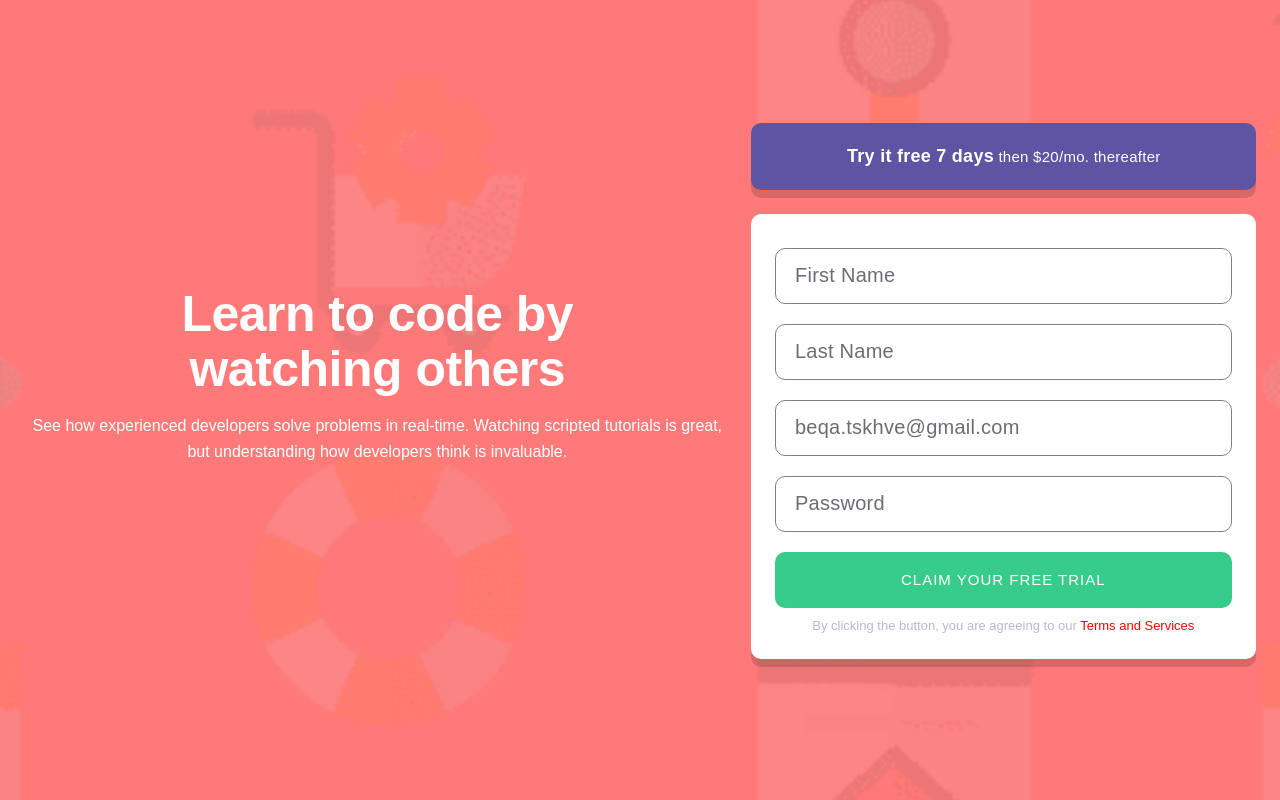
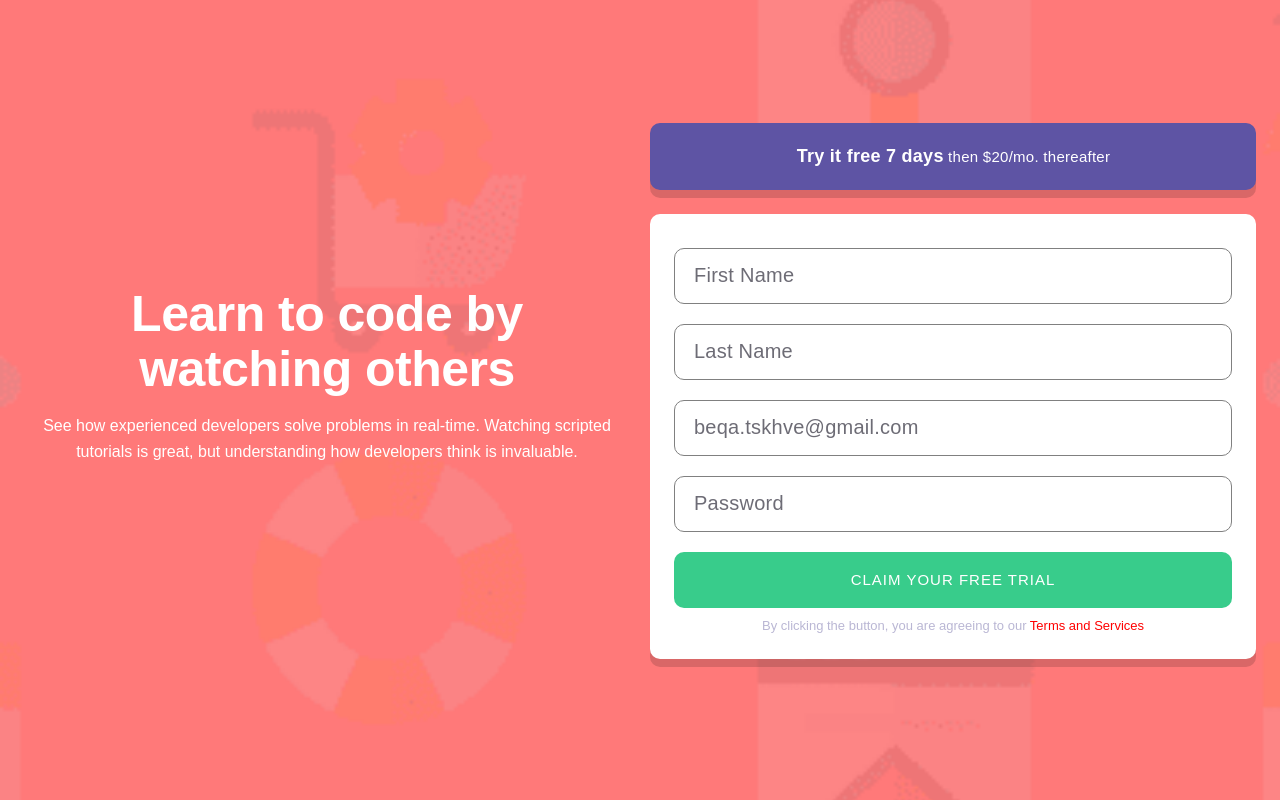
Before and after one commit to beqatsk/Signup-form, a React (Vite) app: page / in a window 1280 px wide. Built offline with nearby package versions, Linux system fonts and the light colour scheme.

Commit message:
add responsible components

```diff
--- a/src/App.tsx
+++ b/src/App.tsx
@@ -148,7 +148,6 @@ const Container = styled.div`
   align-items: center;
 
   @media (min-width: 768px) {
-    width: 100%;
     display: flex;
     flex-direction: row;
     justify-content: center;
@@ -156,6 +155,7 @@ const Container = styled.div`
   }
 `;
 const Part = styled.div`
+  width: 100%;
   display: flex;
   flex-direction: column;
   align-items: center;
@@ -212,16 +212,13 @@ const FormCard = styled.div`
   margin-top: 24px;
 `;
 const NameInput = styled.input<{ error?: boolean }>`
-  background-image: url(/images/errorImage.png);
   background-image: ${(props) =>
     props.error ? "url(/images/errorImage.png)" : "none"};
   background-position: right;
   background-repeat: no-repeat;
-  width: 24px;
-  height: 24px;
   width: 100%;
   height: 56px;
-  padding-left: 19.4px;
+  padding-left: 19px;
   font-size: 20px;
   font-weight: 500;
   line-height: 1.86;
```
